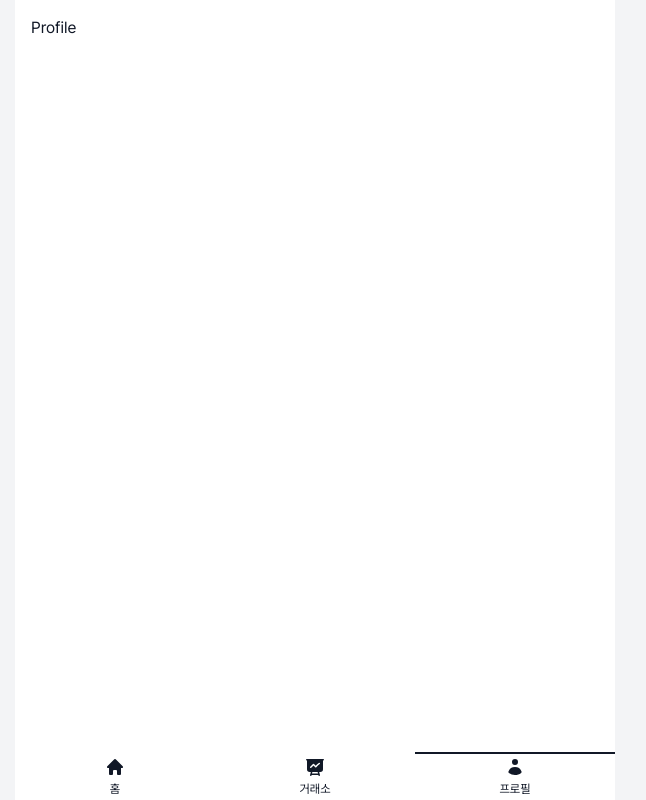
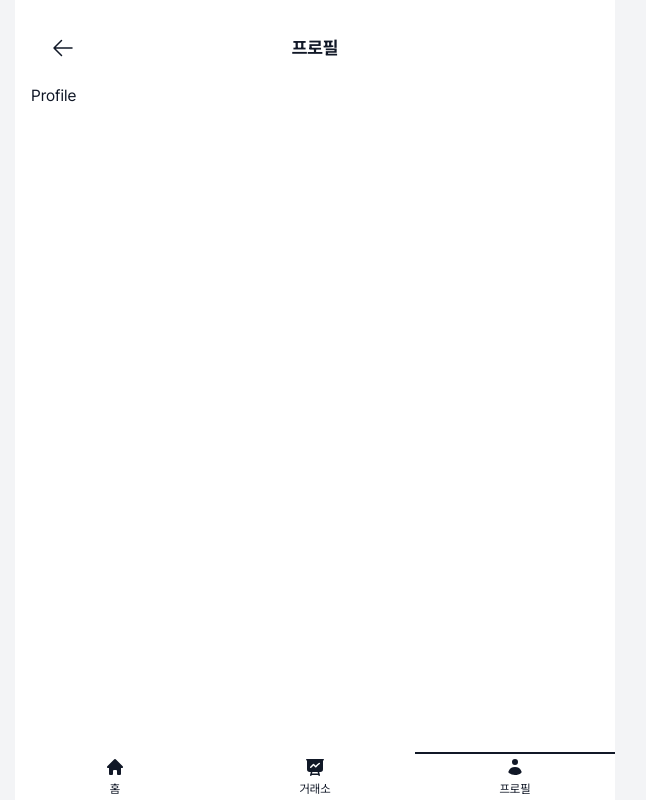
Before and after one commit to f-lab-edu/coala, a Next.js app: page /profile in a window 1280 px wide. Shown: the whole page, without its empty margins (325-971 px from the left). Built offline with nearby package versions, Linux system fonts and the light colour scheme.

Commit message:
feat: 상단 Navbar UI 구현

```diff
--- a/src/_components/Icons/index.tsx
+++ b/src/_components/Icons/index.tsx
@@ -115,3 +115,18 @@ export function SearchIcon() {
     </svg>
   );
 }
+
+export function ArrowLeftIcon() {
+  return (
+    <svg
+      xmlns="http://www.w3.org/2000/svg"
+      fill="none"
+      viewBox="0 0 24 24"
+      strokeWidth={1.5}
+      stroke="currentColor"
+      className="size-6"
+    >
+      <path strokeLinecap="round" strokeLinejoin="round" d="M10.5 19.5 3 12m0 0 7.5-7.5M3 12h18" />
+    </svg>
+  );
+}
--- /dev/null
+++ b/src/_components/Navbar.tsx
@@ -0,0 +1,39 @@
+'use client';
+import { usePathname } from 'next/navigation';
+import { ArrowLeftIcon } from './Icons';
+
+// TODO 상단에 고정시켜야 할듯.
+export default function Navbar() {
+  const pathName = usePathname();
+
+  // Todo customhook
+  const pathSegments = pathName.split('/');
+  const lastSegment = pathSegments[pathSegments.length - 1];
+
+  let currentPageName = '';
+  if (pathName === '/') {
+    currentPageName = 'Coala';
+  } else if (pathName.startsWith('/exchange')) {
+    currentPageName = '거래소';
+  } else if (pathName.startsWith('/coin')) {
+    currentPageName = lastSegment;
+  } else if (pathName.startsWith('/profile')) {
+    currentPageName = '프로필';
+  }
+
+  return (
+    <div className="navbar mb-1 bg-base-100">
+      <div className="navbar-start">
+        {/* history 존재할때만... / router 객체에서 받아올 수 있는지?   */}
+        <button className="btn btn-circle btn-ghost" onClick={() => window.history.back()}>
+          <ArrowLeftIcon />
+        </button>
+      </div>
+      <div className="navbar-center cursor-default">
+        {/* 현재 페이지 이름 표시 */}
+        <span className="text-lg font-bold">{currentPageName}</span>
+      </div>
+      <div className="navbar-end"></div>
+    </div>
+  );
+}
--- a/src/app/coin/[id]/CoinSummary.tsx
+++ b/src/app/coin/[id]/CoinSummary.tsx
@@ -65,7 +65,7 @@ export function CoinSummary({ coinName, className }: Props) {
       </div>
 
       {/* TODO 보유 코인이 없는 경우 판매하기 버튼 숨김 / 로그인 안 된 경우 전부 숨김  */}
-      <div className="fixed bottom-12 left-0 right-0 mx-auto mt-16 flex max-w-[600px] justify-around bg-white bg-opacity-60 p-4 pt-16 shadow-sm">
+      <div className="fixed bottom-12 left-0 right-0 mx-auto mt-16 flex max-w-[600px] justify-around bg-white bg-opacity-60 p-4 pt-8 shadow-sm">
         <button className="btn btn-primary w-5/12 rounded-md py-2 text-white">구매하기</button>
         <button className="btn btn-neutral w-5/12 rounded-md py-2 text-white">판매하기</button>
         <button className="btn w-1/12 rounded-md p-1">
--- a/src/app/coin/[id]/page.tsx
+++ b/src/app/coin/[id]/page.tsx
@@ -3,7 +3,7 @@ import { CoinById } from '@/app/coin/[id]/CoinById';
 
 export default function Page({ params }: { params: { id: string | string[] } }) {
   return (
-    <div className="container mx-auto p-8">
+    <div className="container mx-auto">
       {/*  Async Component (server component with fetch)를 사용할때는 항상 Suspense로 감싸야 waterfall로 api를 가지고 오지 않게됨.
       Server Component를 instantiate하는 방법으로 데이터를 가지고 오기 때문에 이제는 Suspense사용이 필수가 됨.
       */}
--- a/src/app/layout.tsx
+++ b/src/app/layout.tsx
@@ -2,6 +2,7 @@ import localFont from 'next/font/local';
 import { ReactNode } from 'react';
 import './globals.css';
 import BottomNav from '@/_components/BottomNav';
+import Navbar from '@/_components/NavBar';
 
 const pretendard = localFont({
   src: '../../public/fonts/PretendardVariable.woff2',
@@ -14,6 +15,7 @@ export default function RootLayout({ children }: { children: ReactNode }) {
     <html data-theme="cmyk" lang="ko" className={pretendard.className}>
       <body className="min-h-screen bg-gray-100 text-gray-900">
         <div className="mx-auto min-h-screen w-full max-w-[600px] bg-white p-4">
+          <Navbar />
           <main>{children}</main>
           <BottomNav />
         </div>
```
